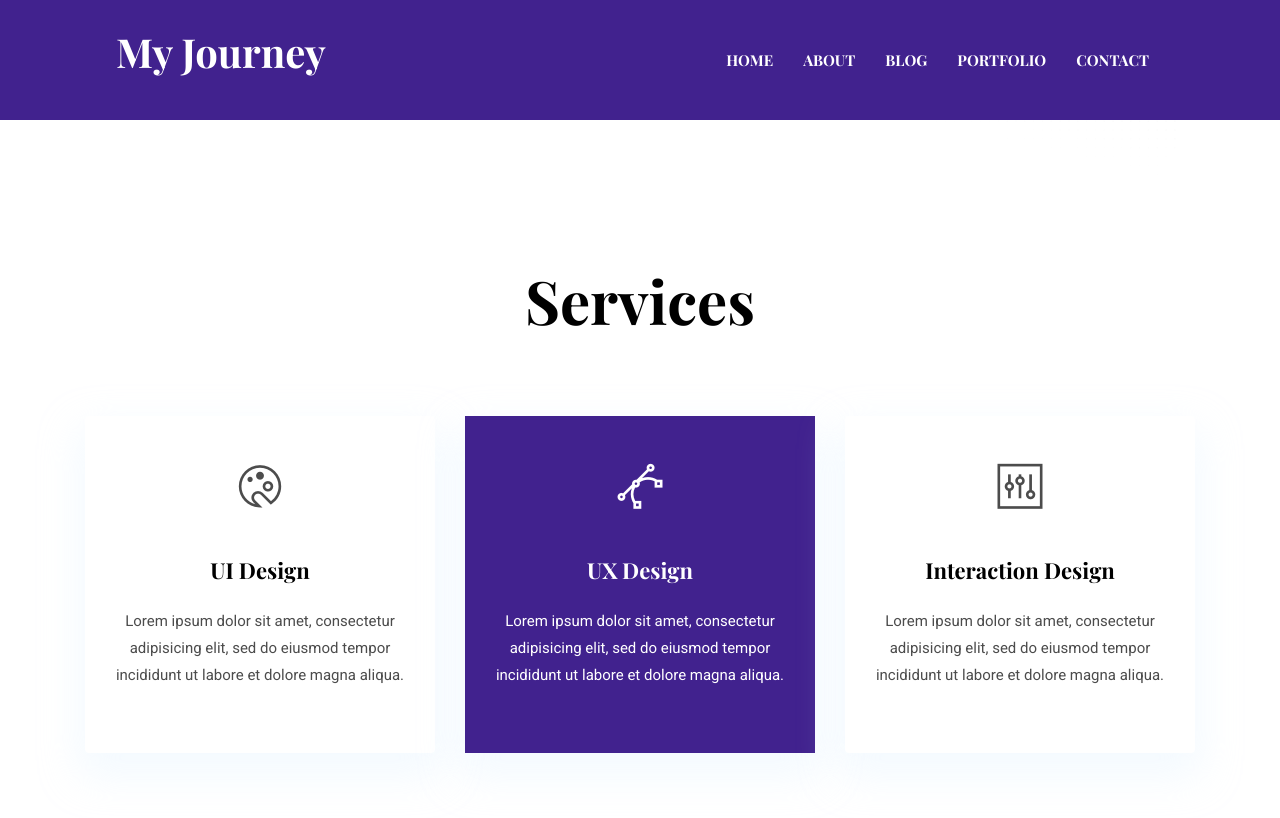
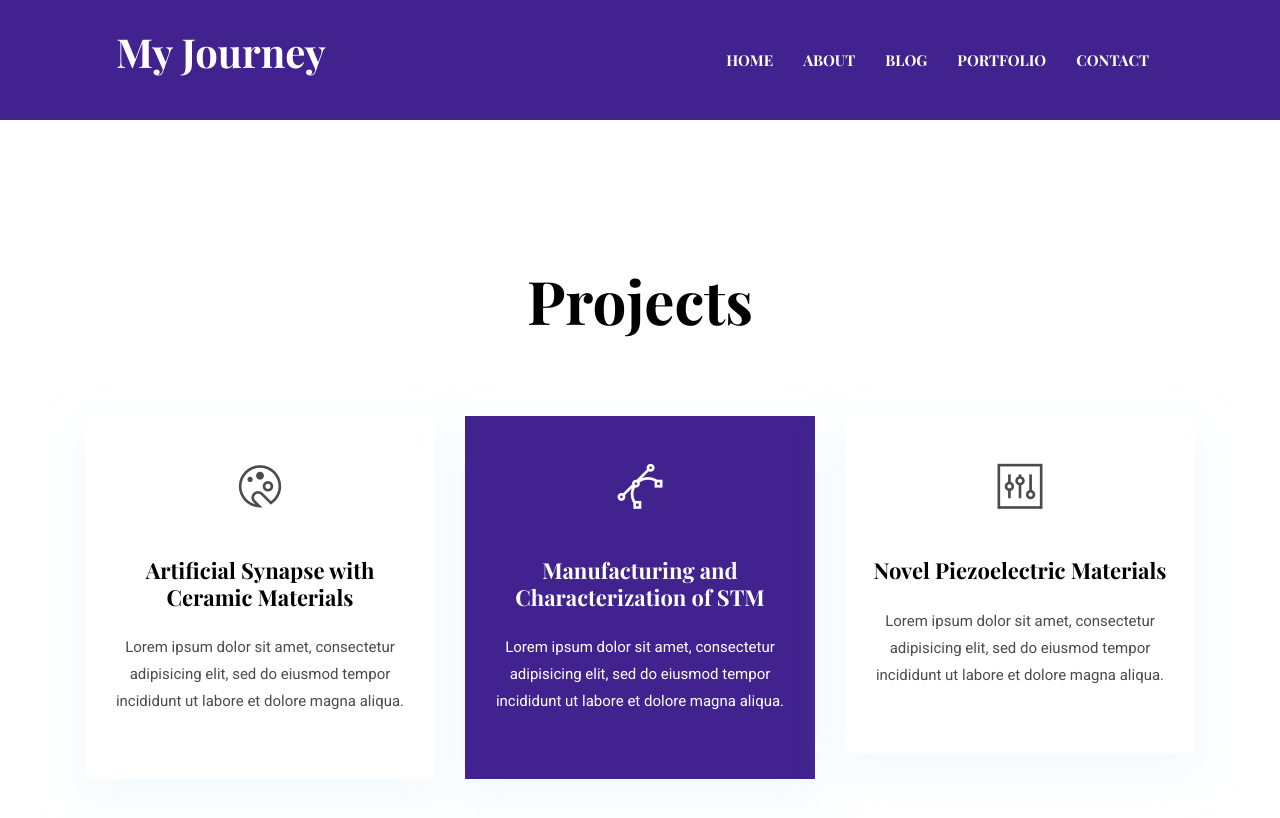
Before and after one commit to shakib1490/shakib1490.github.io, a Jekyll site: the page built from index.html, in a window 1280 px wide and 900 px high, scrolled down 3148 px. Shown: the top 818 px of the window. Built offline with Jekyll 4.4.1, drawn with Linux system fonts in a browser that asks for light colours.

Commit message:
Update settings.yml

```diff
--- a/_data/settings.yml
+++ b/_data/settings.yml
@@ -99,9 +99,9 @@ skills:
 - {name: Electrochemical Characterization, color: '#fdb157', value: '60%'}
 - {name: Mechanical Characterization, color: '#9473e6', value: '90%'}
 - {name: Atomic Force Microscopy, color: '#bdecf6', value: '60%'}
-- {name: Nanomaterials Fabrication, color: '#ffbcaa', value: '70%'}
+- {name: Nanomaterials Fabrication, color: '#9473e6', value: '70%'}
 - {name: Nano DMA, color: '#ffbcaa', value: '50%'}
-- {name: COMSOL Multiphysics, color: '#ffbcaa', value: '40%'}
+- {name: COMSOL Multiphysics, color: '#bdecf6', value: '40%'}
 
 #-------------------------------
 # Exprerience Section
@@ -127,22 +127,22 @@ education:
 #-------------------------------
 # Services Section
 
-services-title: Services
+services-title: Projects
 services:
 - {
-    name: UI Design,
+    name: Artificial Synapse with Ceramic Materials,
     icon: ti-palette,
     description: 'Lorem ipsum dolor sit amet, consectetur adipisicing elit, sed do eiusmod tempor incididunt ut labore et dolore magna aliqua.',
     active: # Add true to select section
   }
 - {
-    name: UX Design,
+    name: Manufacturing and Characterization of STM,
     icon: ti-vector,
     description: 'Lorem ipsum dolor sit amet, consectetur adipisicing elit, sed do eiusmod tempor incididunt ut labore et dolore magna aliqua.',
     active: true # Add true to select section
   }
 - {
-    name: Interaction Design,
+    name: Novel Piezoelectric Materials,
     icon: ti-panel,
     description: 'Lorem ipsum dolor sit amet, consectetur adipisicing elit, sed do eiusmod tempor incididunt ut labore et dolore magna aliqua.',
     active: # Add true to select section
```
